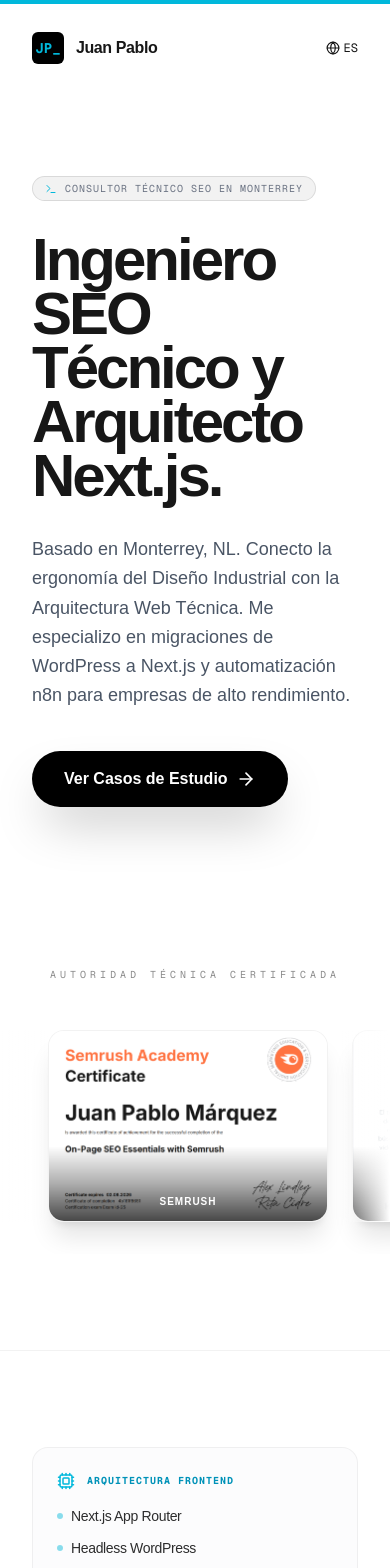
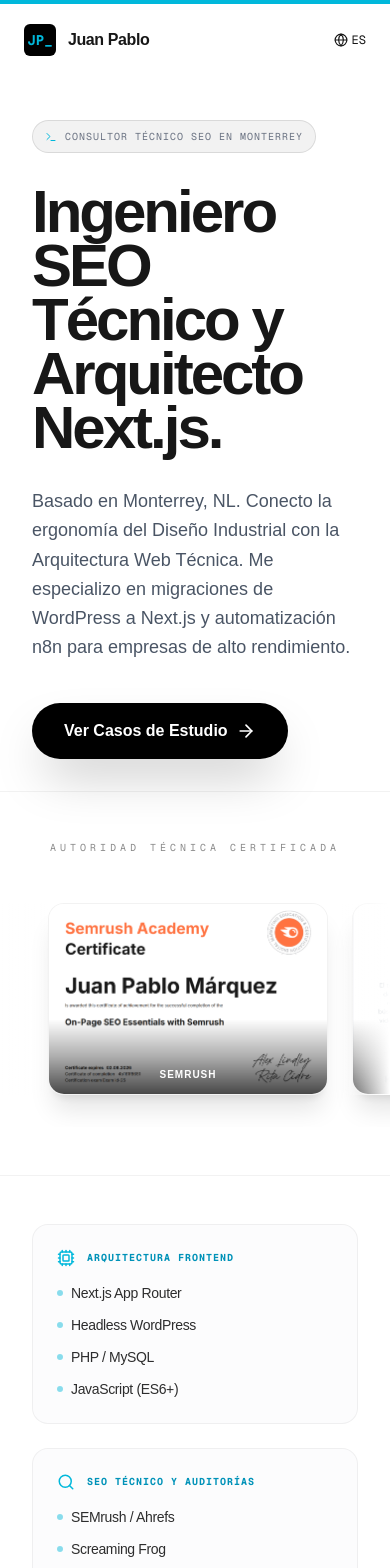
Before and after one commit to pablomrdz/portafolio, a Next.js app: page / in a window 390 px wide. Shown: the top 1568 px of the page. Built offline with nearby package versions, Linux system fonts and the light colour scheme; no server answers.

Commit message:
height in mobile fix

```diff
--- a/app/page.tsx
+++ b/app/page.tsx
@@ -304,7 +304,7 @@
       <motion.div className="fixed top-0 left-0 right-0 h-1 bg-cyan-500 origin-left z-50" style={{ scaleX: scrollYProgress }} />
 
       {/* NAVBAR */}
-      <nav className="flex justify-between items-center p-8 max-w-7xl mx-auto">
+      <nav className="flex justify-between items-center p-6 md:p-8 max-w-7xl mx-auto">
         <div className="flex items-center gap-3">
           <div className="w-8 h-8 flex items-center justify-center">
             <svg width="32" height="32" viewBox="0 0 32 32" fill="none" xmlns="http://www.w3.org/2000/svg">
@@ -322,9 +322,8 @@
       </nav>
 
       {/* HERO */}
-      <section className="max-w-7xl mx-auto px-8 pt-20 pb-16">
-        <motion.div initial={{ opacity: 0, y: 20 }} animate={{ opacity: 1, y: 0 }}>
-          <div className="inline-flex items-center gap-2 px-3 py-1 rounded-full border border-black/10 dark:border-white/10 bg-black/5 dark:bg-white/5 text-[10px] font-mono text-gray-500 mb-8 uppercase tracking-widest">
+<section className="max-w-7xl mx-auto px-8 pt-10 md:pt-20 pb-8 md:pb-16 border-b border-black/5 dark:border-white/5">        <motion.div initial={{ opacity: 0, y: 20 }} animate={{ opacity: 1, y: 0 }}>
+          <div className="inline-flex items-center gap-2 px-3 py-2  rounded-full border border-black/10 dark:border-white/10 bg-black/5 dark:bg-white/5 text-[10px] font-mono text-gray-500 mb-8 uppercase tracking-widest">
             <Terminal size={12} className="text-cyan-500" /> {t.badge}
           </div>
           <h1 className="text-6xl md:text-8xl font-bold tracking-tighter mb-8 leading-[0.9]">{t.heroTitle}</h1>
@@ -338,8 +337,7 @@
       </section>
 
       {/* CERTIFICADOS */}
-      <section className="py-24 relative group/carousel overflow-hidden">
-        <div className="max-w-7xl mx-auto px-8">
+        <section className="py-12 md:py-24 relative group/carousel overflow-hidden border-b border-black/5 dark:border-white/5">        <div className="max-w-7xl mx-auto px-8">
           <p className="text-[10px] font-mono uppercase tracking-[0.4em] mb-12 text-center opacity-50">{t.certTitle}</p>
         </div>
         <div className="relative w-full max-w-[1400px] mx-auto">
@@ -364,8 +362,7 @@
       </section>
 
       {/* STACK (MULTILENGUAJE) */}
-      <section className="max-w-7xl mx-auto px-8 py-24 border-t border-black/5 dark:border-white/5">
-        <div className="grid grid-cols-1 sm:grid-cols-2 lg:grid-cols-4 gap-6">
+        <section className="max-w-7xl mx-auto px-8 py-12 md:py-24 border-b border-black/5 dark:border-white/5">        <div className="grid grid-cols-1 sm:grid-cols-2 lg:grid-cols-4 gap-6">
           {t.stack.map((group, i) => {
             const isActive = activeStack === group.title;
             return (
@@ -400,27 +397,26 @@
       </section>
 
       {/* PROYECTOS (MULTILENGUAJE CON UX DE SCROLL) */}
-      <section id="projects" className="max-w-7xl mx-auto px-8 py-24 border-t border-black/5 dark:border-white/5">
-        <h2 className="text-xs font-mono text-cyan-500 mb-16 uppercase tracking-[0.3em] text-center">{t.projectsTitle}</h2>
+      <section id="projects" className="max-w-7xl mx-auto px-8 py-12 md:py-24">        <h2 className="text-xs font-mono text-cyan-500 mb-16 uppercase tracking-[0.3em] text-center">{t.projectsTitle}</h2>
 
         <div className="grid md:grid-cols-2 gap-16">
           {t.projects.map((project) => (
             <motion.div key={project.id} initial={{ opacity: 0, scale: 0.95 }} whileInView={{ opacity: 1, scale: 1 }} viewport={{ once: true }} className="group/card">
 
-              {/* WRAPPER PRINCIPAL: Oculta lo que sale de los bordes y mantiene posiciones absolutas */}
-              <div className="relative h-64 md:h-80 rounded-[2rem] overflow-hidden border border-black/5 dark:border-white/5 shadow-2xl bg-gray-100 dark:bg-[#111]">
+              {/* WRAPPER PRINCIPAL: El contenedor exterior ahora se ajusta automáticamente al contenido */}
+              <div className="relative rounded-[2rem] overflow-hidden border border-black/5 dark:border-white/5 shadow-2xl bg-gray-100 dark:bg-[#111]">
 
-                {/* CONTENEDOR DE SCROLL: Solo este div hace scroll */}
-                <div className="w-full h-full overflow-y-auto scrollbar-hide">
-                  <img src={project.img} alt={project.alt} className="w-full h-auto object-top opacity-90 group-hover/card:opacity-100 transition-opacity duration-500" />                </div>
-
+                {/* CONTENEDOR DE SCROLL: Altura flexible hasta 50vh en móvil, altura fija en desktop */}
+                <div className="w-full h-auto max-h-[50vh] md:max-h-none md:h-80 overflow-y-auto scrollbar-hide">
+                  <img src={project.img} alt={project.alt} className="w-full h-auto object-top opacity-90 group-hover/card:opacity-100 transition-opacity duration-500" />
+                </div>
                 {/* TAG SUPERIOR (Se mantiene fijo) */}
                 <div className="absolute top-6 left-6 bg-black/60 backdrop-blur-xl text-[10px] font-bold text-white px-3 py-1.5 rounded-full border border-white/10 uppercase tracking-tighter z-10 pointer-events-none">
                   {project.tag}
                 </div>
 
                 {/* GRADIENTE INFERIOR PASIVO (Indicador sutil constante) */}
-                <div className="absolute bottom-0 left-0 right-0 h-24 bg-gradient-to-t from-gray-200 dark:from-[#0a0a0a] to-transparent pointer-events-none z-10 opacity-80" />
+                <div className="absolute bottom-0 left-0 right-0 h-16 md:h-24 bg-gradient-to-t from-gray-200 dark:from-[#0a0a0a] to-transparent pointer-events-none z-10 opacity-80" />
 
                 {/* PÍLDORA DE SCROLL ACTIVA (Aparece en hover) */}
                 <div className="absolute bottom-6 left-1/2 -translate-x-1/2 bg-black/80 backdrop-blur-md text-white text-[10px] font-bold px-4 py-2 rounded-full opacity-0 group-hover/card:opacity-100 transition-all duration-300 pointer-events-none flex items-center gap-2 translate-y-2 group-hover/card:translate-y-0 z-20 border border-white/10 shadow-xl">
```
